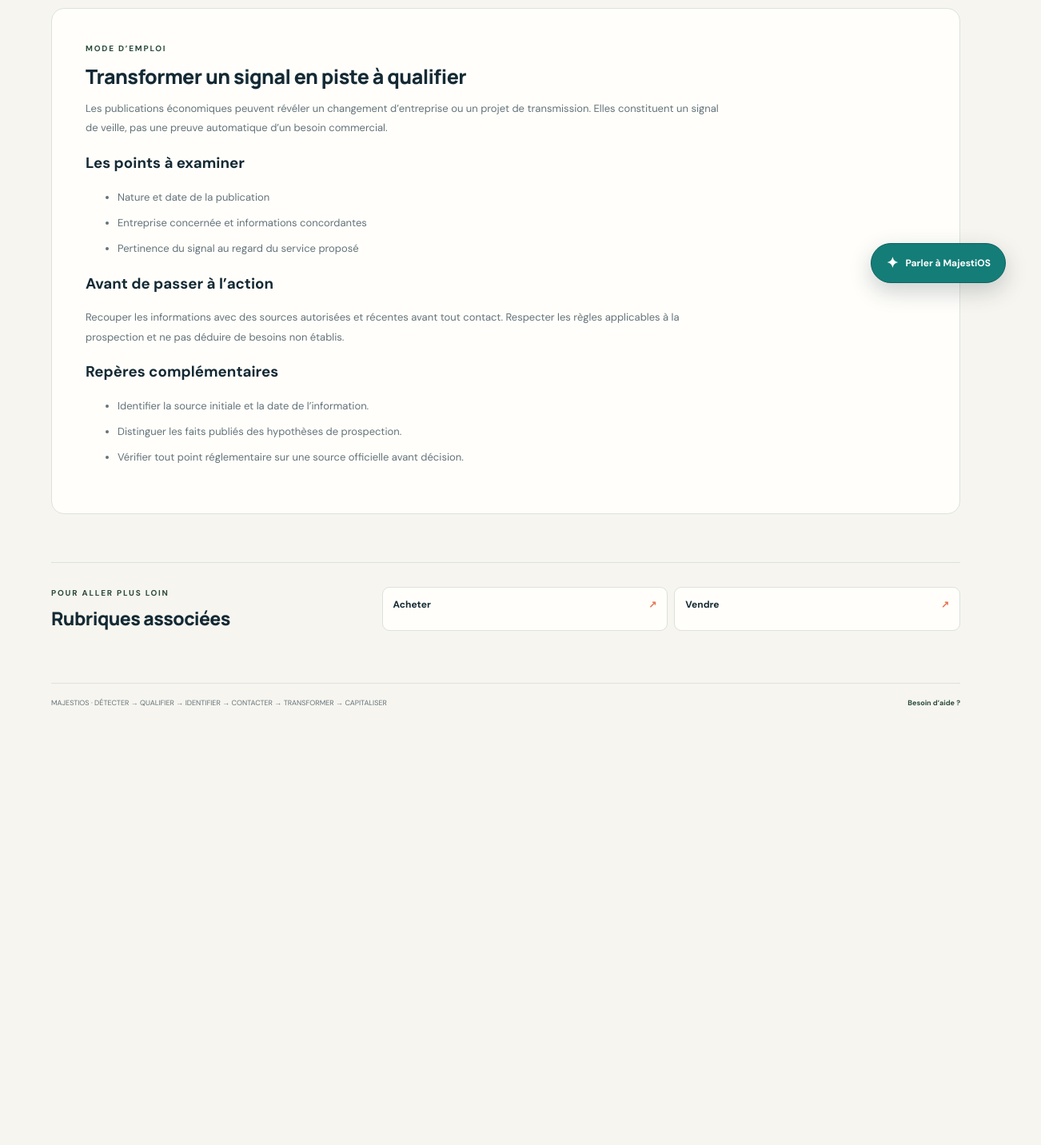
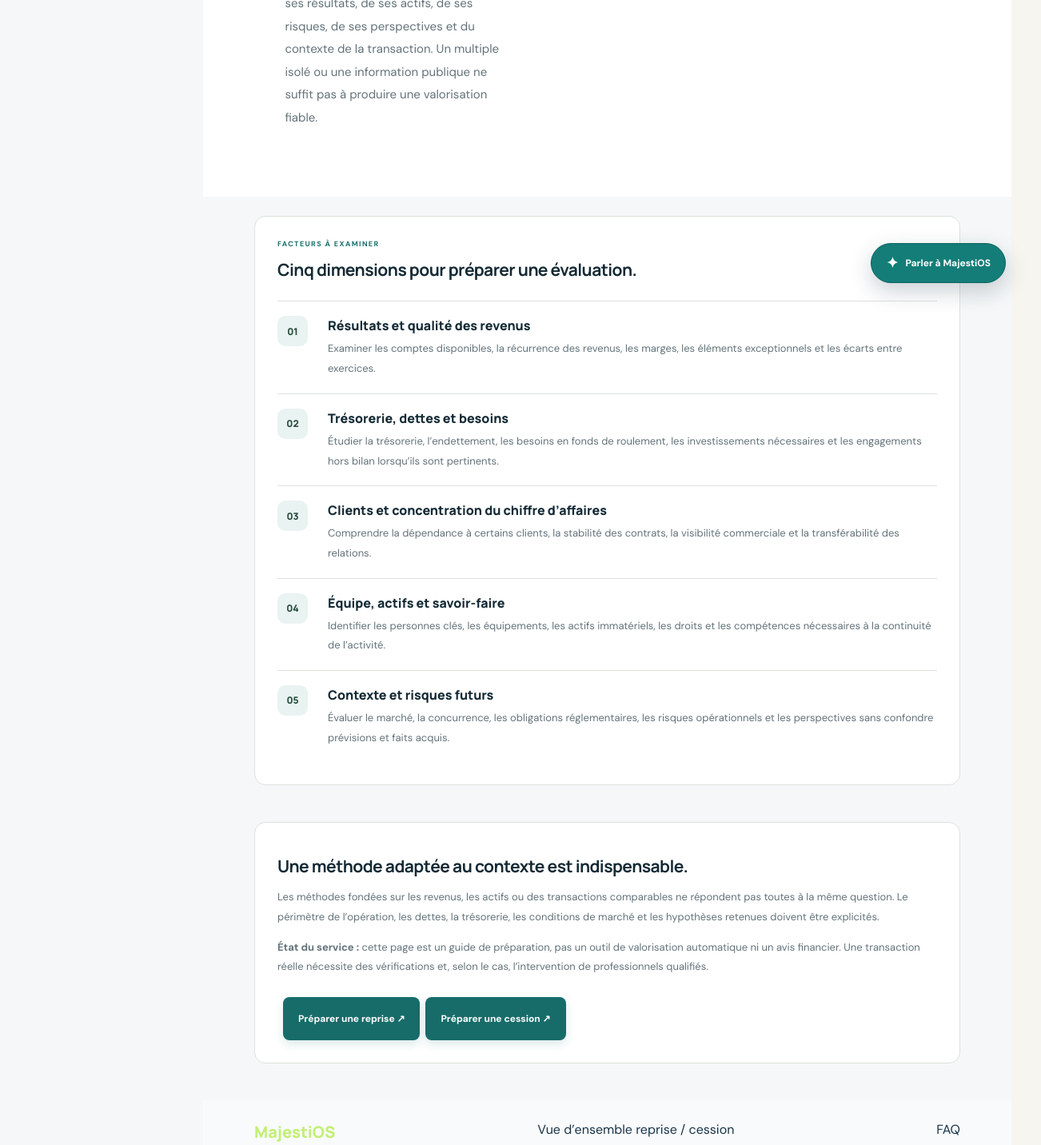
Before and after one commit to Chexpeer/Majestios, a Next.js app: page /business/achat-cession/evaluer-une-entreprise in a window 1280 px wide. Shown: the part 426-1858 px from the top of the page at 80% size, 1302 px wide, since content can reach past the window. Before the commit the page ends 1361 px from the top, so only its background shows below. Built offline with nearby package versions, Linux system fonts and the light colour scheme.

Commit message:
Créer une page méthodologique sur les facteurs d’évaluation d’une entreprise

```diff
--- /dev/null
+++ b/src/app/business/achat-cession/evaluer-une-entreprise/page.tsx
@@ -0,0 +1,21 @@
+import Link from "next/link";
+import PublicHeader from "@/components/public-header";
+
+export const metadata = { title: "Comprendre l’évaluation d’une entreprise — MajestiOS", description: "Identifier les facteurs qui influencent la valeur d’une entreprise et préparer les données nécessaires à une évaluation professionnelle." };
+
+const factors = [
+ {title:"Résultats et qualité des revenus",text:"Examiner les comptes disponibles, la récurrence des revenus, les marges, les éléments exceptionnels et les écarts entre exercices."},
+ {title:"Trésorerie, dettes et besoins",text:"Étudier la trésorerie, l’endettement, les besoins en fonds de roulement, les investissements nécessaires et les engagements hors bilan lorsqu’ils sont pertinents."},
+ {title:"Clients et concentration du chiffre d’affaires",text:"Comprendre la dépendance à certains clients, la stabilité des contrats, la visibilité commerciale et la transférabilité des relations."},
+ {title:"Équipe, actifs et savoir-faire",text:"Identifier les personnes clés, les équipements, les actifs immatériels, les droits et les compétences nécessaires à la continuité de l’activité."},
+ {title:"Contexte et risques futurs",text:"Évaluer le marché, la concurrence, les obligations réglementaires, les risques opérationnels et les perspectives sans confondre prévisions et faits acquis."}
+];
+
+export default function EvaluerEntreprisePage() {
+ return <main className="public-site concept-page"><PublicHeader />
+  <section className="how-section concept-hero"><div><span className="section-label">ACHAT ET CESSION · ÉVALUATION</span><h1>Une valeur se justifie. <em>Elle ne se devine pas.</em></h1><p>L’évaluation d’une entreprise dépend de ses résultats, de ses actifs, de ses risques, de ses perspectives et du contexte de la transaction. Un multiple isolé ou une information publique ne suffit pas à produire une valorisation fiable.</p></div></section>
+  <section className="concept-principles"><span className="section-label">FACTEURS À EXAMINER</span><h2>Cinq dimensions pour préparer une évaluation.</h2><ol className="bodacc-steps">{factors.map((f,i)=><li key={f.title}><span>{String(i+1).padStart(2,"0")}</span><div><h3>{f.title}</h3><p>{f.text}</p></div></li>)}</ol></section>
+  <section className="concept-principles"><h2>Une méthode adaptée au contexte est indispensable.</h2><p>Les méthodes fondées sur les revenus, les actifs ou des transactions comparables ne répondent pas toutes à la même question. Le périmètre de l’opération, les dettes, la trésorerie, les conditions de marché et les hypothèses retenues doivent être explicités.</p><p><strong>État du service :</strong> cette page est un guide de préparation, pas un outil de valorisation automatique ni un avis financier. Une transaction réelle nécessite des vérifications et, selon le cas, l’intervention de professionnels qualifiés.</p><div className="route-actions"><Link className="search-submit concept-cta" href="/business/achat-cession/acheter">Préparer une reprise ↗</Link><Link className="search-submit concept-cta" href="/business/achat-cession/vendre">Préparer une cession ↗</Link></div></section>
+  <footer className="public-footer"><Link className="footer-brand" href="/">MajestiOS</Link><Link href="/business/achat-cession">Vue d’ensemble reprise / cession</Link><Link href="/faq">FAQ</Link></footer>
+ </main>;
+}
```
